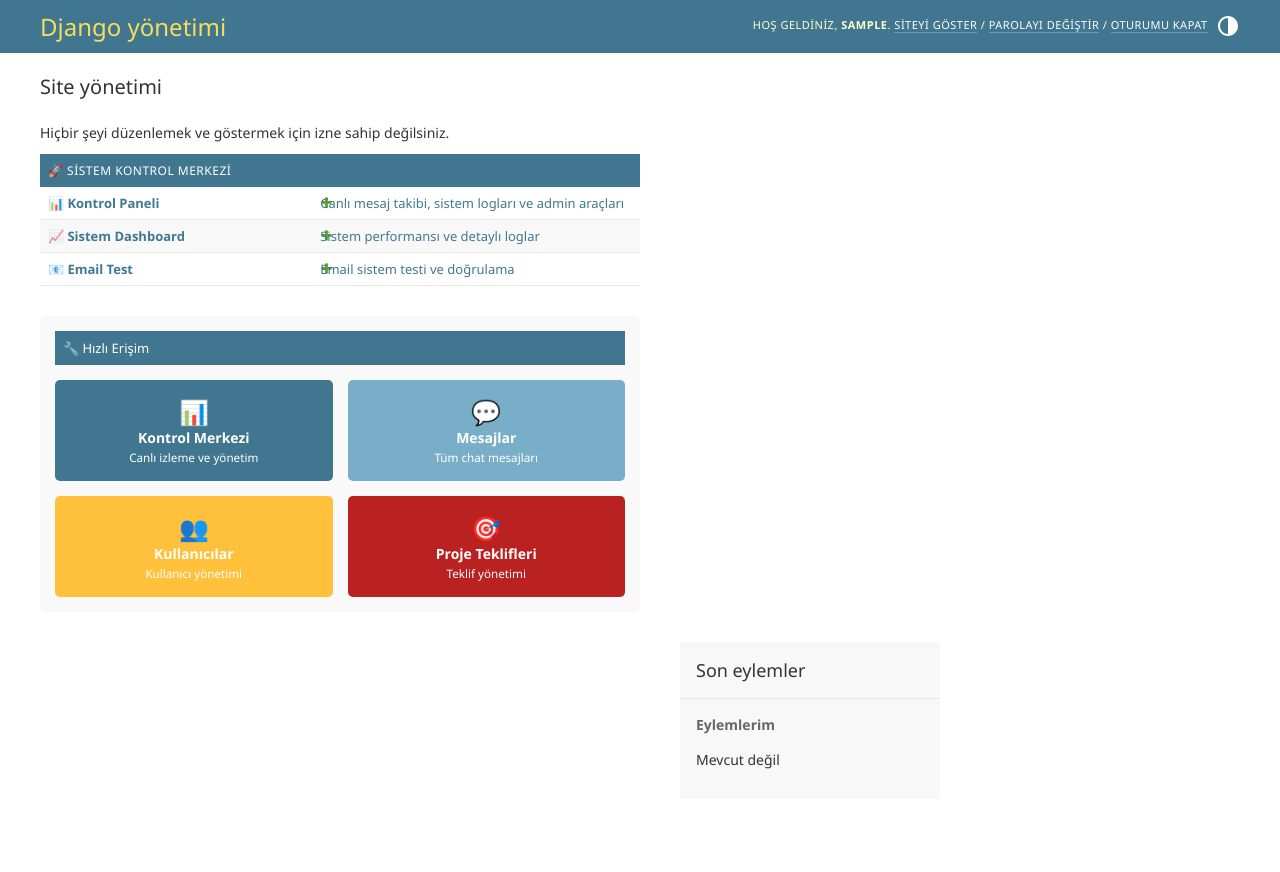
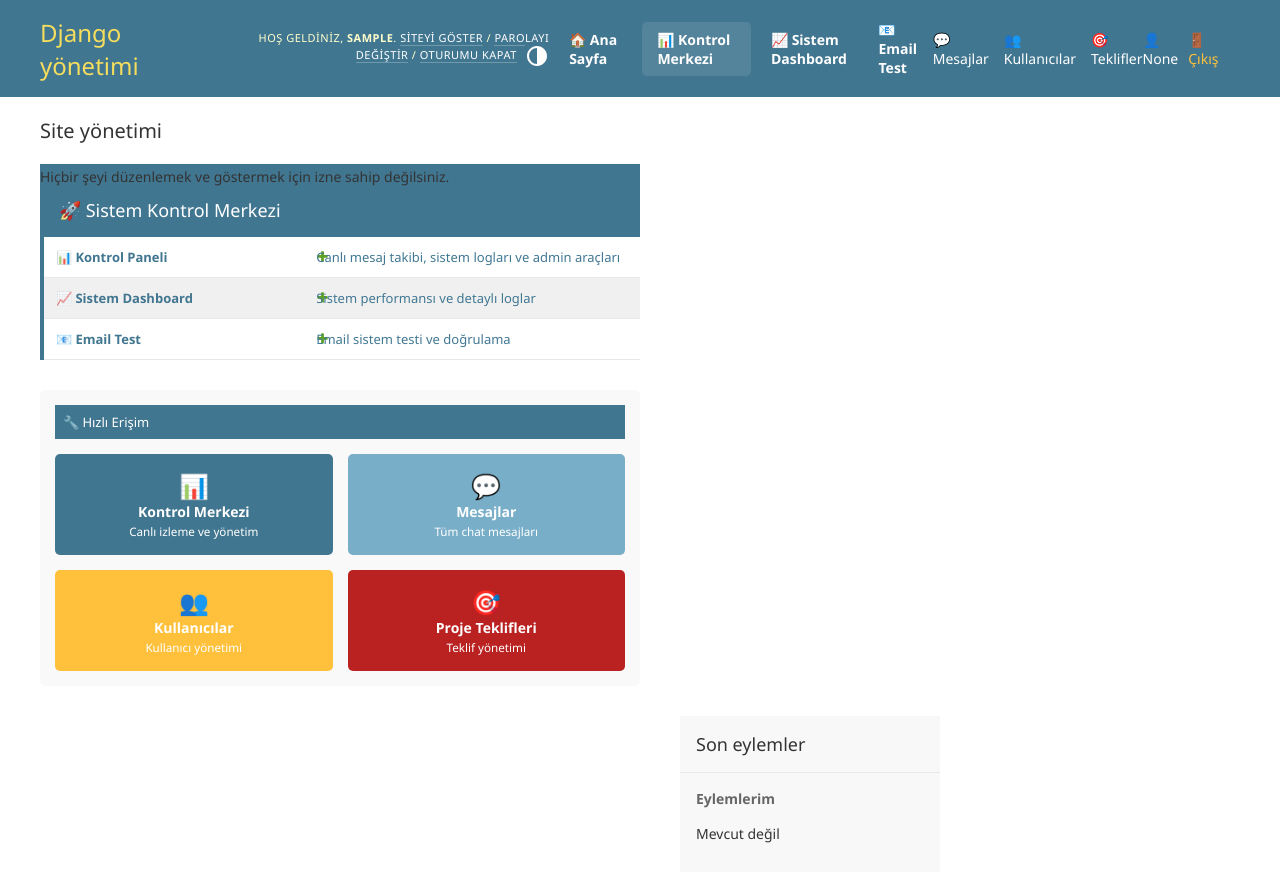
Before and after one commit to Ahmetyldrr/DjangoPV2, a Django app: page /admin/ in a window 1280 px wide. Shown: the top 872 px of the page. Before the commit the page ends 769 px from the top, so only its background shows below. Run offline with Django 5.2, Linux system fonts and the light colour scheme; the visitor is signed in with stand-in values (Sample User, id 1); data comes from the database, SQL or seed files in the repository; data that the repository does not hold is empty.

Commit message:
Admin navbar ve sistem kontrol linklerini düzelttim - Özür dilerim

```diff
--- /dev/null
+++ b/templates/admin/base_site.html
@@ -0,0 +1,90 @@
+{% extends "admin/base.html" %}
+{% load i18n static %}
+
+{% block title %}{% if subtitle %}{{ subtitle }} | {% endif %}{{ title }} | {{ site_title|default:_('Django site admin') }}{% endblock %}
+
+{% block branding %}
+<h1 id="site-name">
+    <a href="{% url 'admin:index' %}">{{ site_header|default:_('Django administration') }}</a>
+</h1>
+{% endblock %}
+
+{% block nav-global %}
+<div id="nav-global" style="background: #417690; padding: 10px 0;">
+    <div style="max-width: 1200px; margin: 0 auto; display: flex; align-items: center; justify-content: space-between; padding: 0 20px;">
+        <!-- Sol taraf - Ana linkler -->
+        <div style="display: flex; gap: 20px; align-items: center;">
+            <a href="{% url 'admin:index' %}" style="color: white; text-decoration: none; font-weight: bold;">
+                🏠 Ana Sayfa
+            </a>
+
+            <a href="{% url 'admin_control_center' %}" style="color: white; text-decoration: none; font-weight: bold; background: rgba(255,255,255,0.1); padding: 8px 15px; border-radius: 5px;">
+                📊 Kontrol Merkezi
+            </a>
+
+            <a href="{% url 'admin_system_dashboard' %}" style="color: white; text-decoration: none; font-weight: bold;">
+                📈 Sistem Dashboard
+            </a>
+
+            <a href="{% url 'admin_test_email' %}" style="color: white; text-decoration: none; font-weight: bold;">
+                📧 Email Test
+            </a>
+        </div>
+
+        <!-- Orta - Hızlı erişim -->
+        <div style="display: flex; gap: 15px; align-items: center;">
+            <a href="/admin/chat/message/" style="color: white; text-decoration: none; font-size: 14px;">
+                💬 Mesajlar
+            </a>
+
+            <a href="/admin/accounts/user/" style="color: white; text-decoration: none; font-size: 14px;">
+                👥 Kullanıcılar
+            </a>
+
+            <a href="/admin/chat/projectoffer/" style="color: white; text-decoration: none; font-size: 14px;">
+                🎯 Teklifler
+            </a>
+        </div>
+
+        <!-- Sağ taraf - Kullanıcı bilgileri -->
+        <div style="display: flex; gap: 10px; align-items: center;">
+            {% if user.is_authenticated %}
+                <span style="color: white; font-size: 14px;">
+                    👤 {{ user.username }}
+                </span>
+                <a href="{% url 'admin:logout' %}" style="color: #ffc13b; text-decoration: none; font-size: 14px;">
+                    🚪 Çıkış
+                </a>
+            {% endif %}
+        </div>
+    </div>
+</div>
+
+<!-- Mobil uyumluluk -->
+<style>
+    @media (max-width: 1024px) {
+        #nav-global > div {
+            flex-direction: column;
+            gap: 10px;
+            text-align: center;
+        }
+
+        #nav-global > div > div {
+            justify-content: center;
+            flex-wrap: wrap;
+            gap: 10px;
+        }
+    }
+
+    @media (max-width: 768px) {
+        #nav-global a {
+            font-size: 12px !important;
+            padding: 5px 10px !important;
+        }
+
+        #nav-global > div > div {
+            gap: 5px;
+        }
+    }
+</style>
+{% endblock %}
--- a/templates/admin/index.html
+++ b/templates/admin/index.html
@@ -5,44 +5,42 @@
     {{ block.super }}
 
     <!-- Özel Admin Kontrol Paneli -->
-    <div class="module" style="margin-top: 20px;">
-        <table summary="{% trans 'Models available in the Django administration.' %}" style="width: 100%;">
-            <caption>
-                <a href="{% url 'admin_control_center' %}" class="section" title="{% trans 'System Monitoring' %}">
-                    🚀 Sistem Kontrol Merkezi
-                </a>
-            </caption>
+    <div class="module" style="margin-top: 20px; background: #f8f9fa; border-left: 4px solid #417690;">
+        <h2 style="background: #417690; color: white; padding: 15px; margin: 0; font-size: 18px;">
+            🚀 Sistem Kontrol Merkezi
+        </h2>
+        <table summary="{% trans 'System Control Center.' %}" style="width: 100%; margin: 0;">
             <tr>
-                <th scope="row">
-                    <a href="{% url 'admin_control_center' %}" style="text-decoration: none;">
+                <th scope="row" style="width: 200px; padding: 12px;">
+                    <a href="{% url 'admin_control_center' %}" style="text-decoration: none; color: #417690;">
                         <strong>📊 Kontrol Paneli</strong>
                     </a>
                 </th>
-                <td>
+                <td style="padding: 12px;">
                     <a href="{% url 'admin_control_center' %}" class="addlink" style="padding-left: 0;">
                         Canlı mesaj takibi, sistem logları ve admin araçları
                     </a>
                 </td>
             </tr>
-            <tr>
-                <th scope="row">
-                    <a href="{% url 'admin_system_dashboard' %}" style="text-decoration: none;">
+            <tr style="background: #f0f0f0;">
+                <th scope="row" style="padding: 12px;">
+                    <a href="{% url 'admin_system_dashboard' %}" style="text-decoration: none; color: #417690;">
                         <strong>📈 Sistem Dashboard</strong>
                     </a>
                 </th>
-                <td>
+                <td style="padding: 12px;">
                     <a href="{% url 'admin_system_dashboard' %}" class="addlink" style="padding-left: 0;">
                         Sistem performansı ve detaylı loglar
                     </a>
                 </td>
             </tr>
             <tr>
-                <th scope="row">
-                    <a href="{% url 'admin_test_email' %}" style="text-decoration: none;">
+                <th scope="row" style="padding: 12px;">
+                    <a href="{% url 'admin_test_email' %}" style="text-decoration: none; color: #417690;">
                         <strong>📧 Email Test</strong>
                     </a>
                 </th>
-                <td>
+                <td style="padding: 12px;">
                     <a href="{% url 'admin_test_email' %}" class="addlink" style="padding-left: 0;">
                         Email sistem testi ve doğrulama
                     </a>
```
